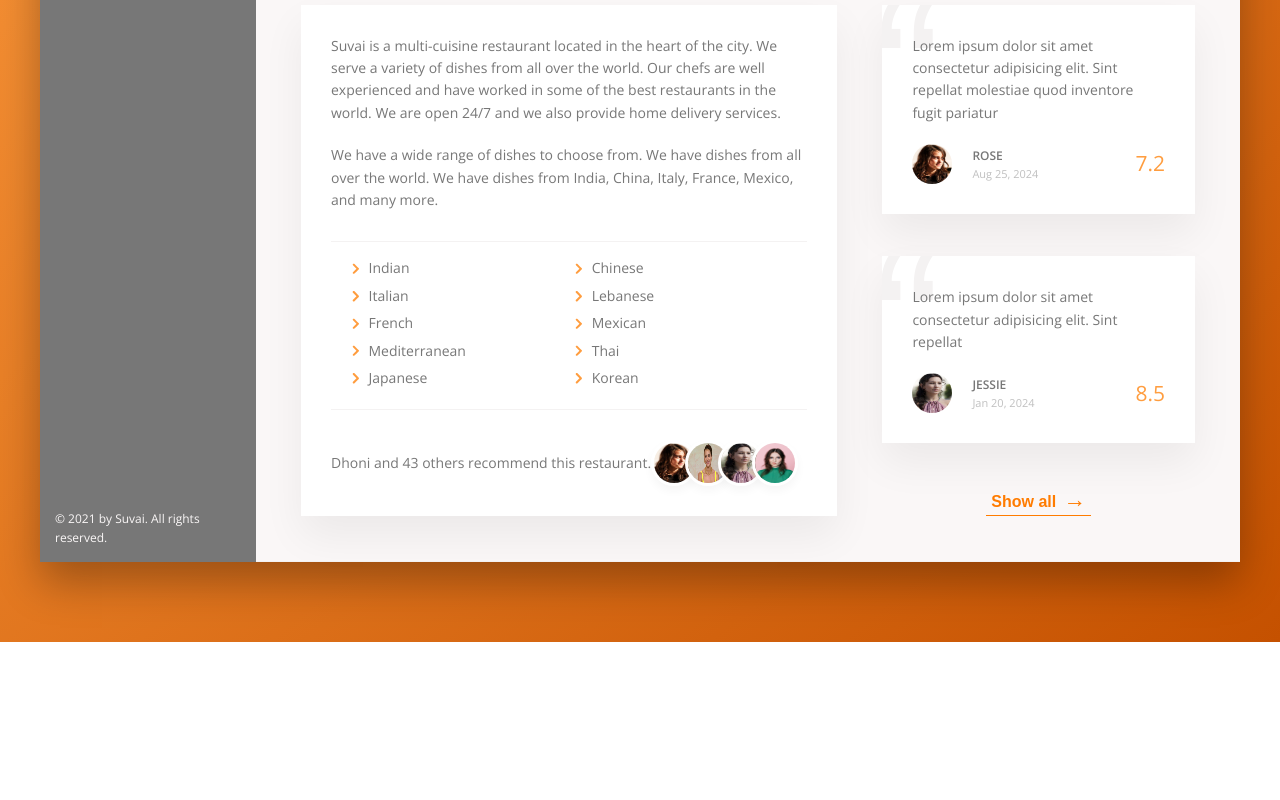
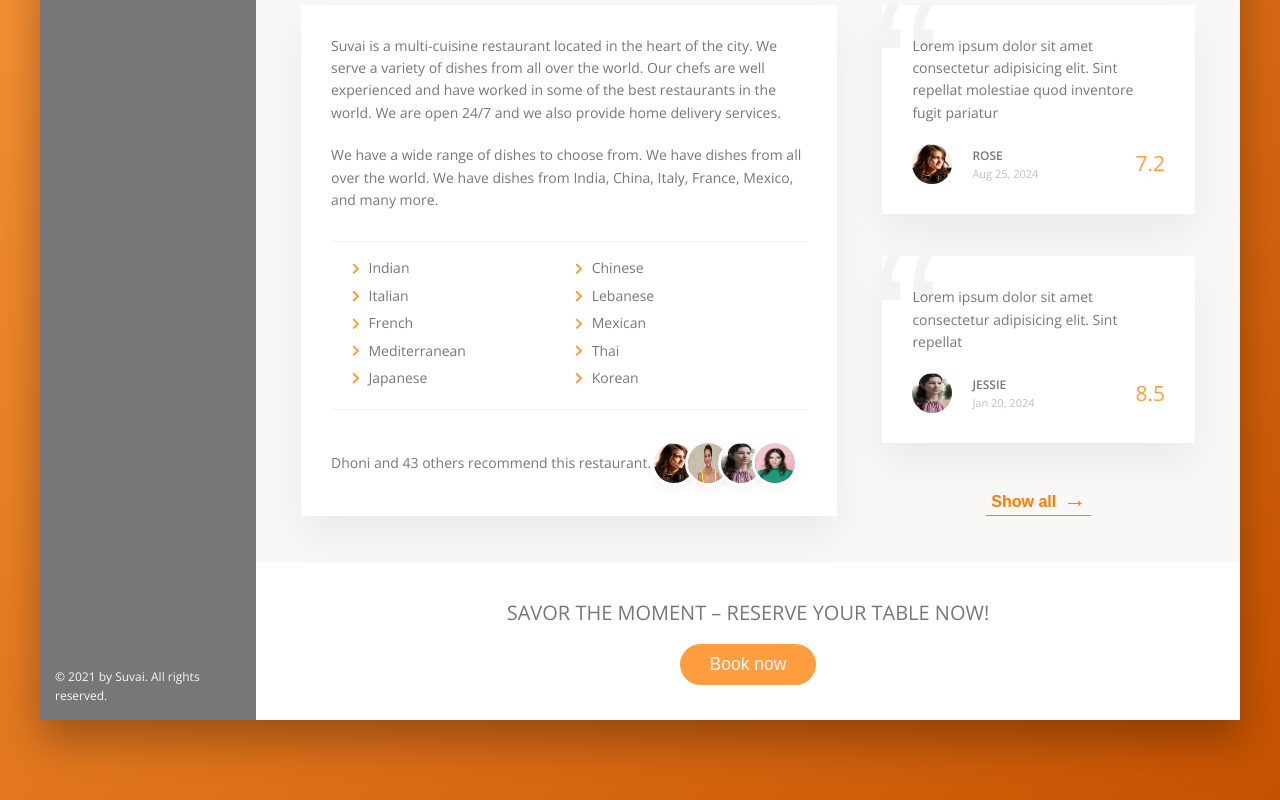
Before and after one commit to sureshkrishnawebdev/css-brushup, a website: page layouts/flexbox/projects/food-app/index.html in a window 1280 px wide. Shown: the part 466-1266 px from the top of the page. Before the commit the page ends 1108 px from the top, so only its background shows below. Drawn offline with nearby package versions, Linux system fonts and the light colour scheme; files that its build step writes are made by us from their sources.

Commit message:
content setup: part 5: cta setup 1

```diff
--- a/layouts/flexbox/projects/food-app/index.html
+++ b/layouts/flexbox/projects/food-app/index.html
@@ -200,6 +200,11 @@
             </button>
           </div>
         </div>
+        <div class="cta-block">
+          <div class="cta-block__text">Savor the Moment – Reserve Your Table Now!</div>
+          <button class="cta-block__btn">
+            <span> Book now </span></button>
+        </div>
       </main>
     </div>
   </div>
--- a/layouts/flexbox/projects/food-app/sass/_components.scss
+++ b/layouts/flexbox/projects/food-app/sass/_components.scss
@@ -238,7 +238,7 @@
     font-size: 1.2rem;
 
     .button-inline {
-      color: var(--color-primary-light);
+      color: var(--color-primary);
     }
   }
 
@@ -451,7 +451,7 @@
   }
 
   &:hover {
-    background-color: var(--color-grey-light-2);
+    background-color: #fff;
 
     span {
       margin-left: 8px;
@@ -478,3 +478,33 @@
     }
   }
 }
+
+// ***************************************
+// CTA BLOCK
+
+.cta-block {
+  padding: 3.5rem 0rem;
+  text-align: center;
+  color: var(--color-grey-dark-2);
+
+  &__text {
+    font-size: 2rem;
+    font-weight: 300;
+    text-transform: uppercase;
+    margin-bottom: 1.5rem;
+  }
+
+  &__btn {
+    font-size: 1.75rem;
+    font-weight: 300;
+    padding: 1rem 3rem;
+    border-radius: 100px;
+    border: none;
+    background: var(--color-primary-light);
+    color: var(--color-grey-light-1);
+
+    &:focus {
+      outline: none;
+    }
+  }
+}
```
